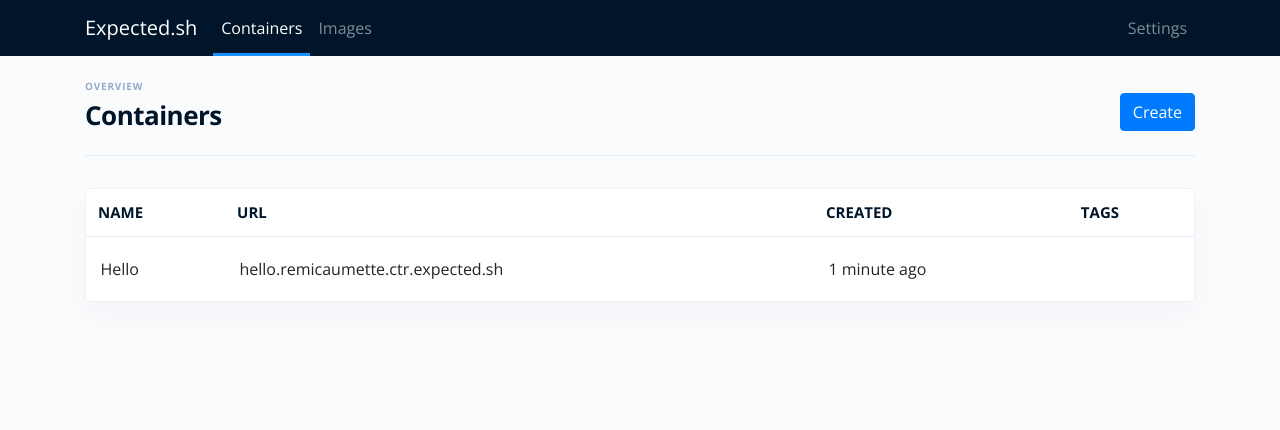
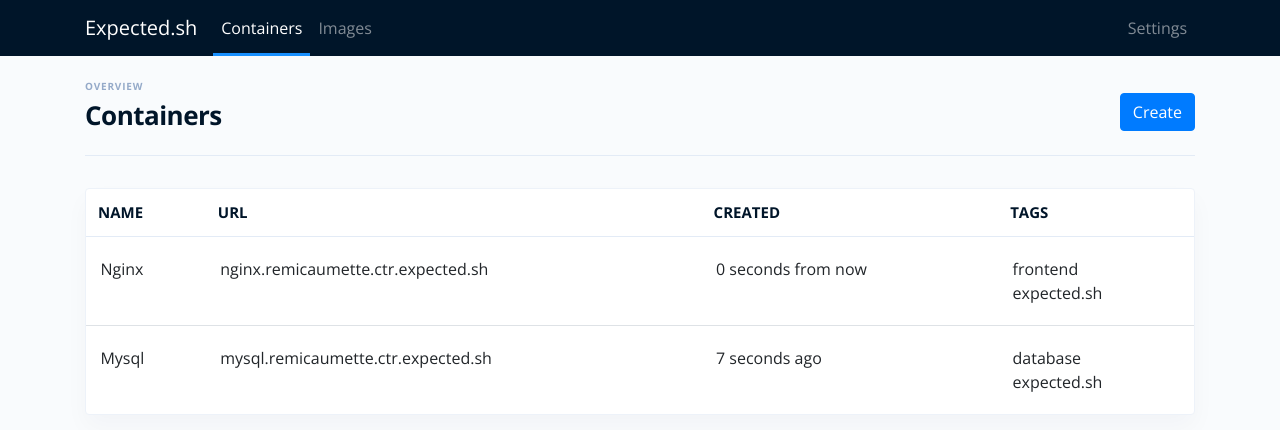
Before and after one commit to expected-archives/old-expected, a React app in the folder dashboard/: page /containers in a window 1280 px wide. Shown: the top 430 px of the page. Built offline with nearby package versions, Linux system fonts and the light colour scheme.

Commit message:
add TableCard component

```diff
--- a/dashboard/package.json
+++ b/dashboard/package.json
@@ -6,8 +6,10 @@
   },
   "devDependencies": {
     "@babel/core": "^7.2.2",
+    "@babel/plugin-proposal-class-properties": "^7.3.0",
     "@babel/preset-env": "^7.3.1",
     "@babel/preset-react": "^7.0.0",
+    "babel-eslint": "^10.0.1",
     "babel-loader": "^8.0.5",
     "css-loader": "^2.1.0",
     "eslint": "^5.13.0",
--- a/dashboard/src/components/Card.jsx
+++ b/dashboard/src/components/Card.jsx
@@ -16,6 +16,7 @@
 
 Card.propTypes = {
     title: PropTypes.string,
+    children: PropTypes.node,
 }
 
 export default Card
--- a/dashboard/src/components/Header.jsx
+++ b/dashboard/src/components/Header.jsx
@@ -24,6 +24,7 @@
 Header.propTypes = {
     title: PropTypes.string.isRequired,
     pretitle: PropTypes.string.isRequired,
+    children: PropTypes.node,
 }
 
 export default Header
--- a/dashboard/src/components/TableCard.jsx
+++ b/dashboard/src/components/TableCard.jsx
@@ -1,6 +1,7 @@
 import React from 'react'
+import PropTypes from 'prop-types'
 
-export default ({ title, children }) => (
+const TableCard = ({ title, dataSource, columns }) => (
     <div className={'card'}>
         {title && (
             <div className={'card-header'}>
@@ -11,21 +12,33 @@
             <table className={'table table-hover'}>
                 <thead>
                     <tr>
-                        <th>Name</th>
-                        <th>URL</th>
-                        <th>Created</th>
-                        <th>Tags</th>
+                        {columns.map(({ title: columnTitle }) => (
+                            <th key={columnTitle}>{columnTitle}</th>
+                        ))}
                     </tr>
                 </thead>
                 <tbody>
-                    <tr>
-                        <td>Hello</td>
-                        <td>hello.remicaumette.ctr.expected.sh</td>
-                        <td>1 minute ago</td>
-                        <td></td>
-                    </tr>
+                    {dataSource.map(data => (
+                        <tr>
+                            {columns.map(({ key, render }) => (
+                                <td>{render ? render(data[key]) : data[key]}</td>
+                            ))}
+                        </tr>
+                    ))}
                 </tbody>
             </table>
         </div>
     </div>
 )
+
+TableCard.propTypes = {
+    title: PropTypes.string,
+    dataSource: PropTypes.arrayOf(PropTypes.object).isRequired,
+    columns: PropTypes.arrayOf(PropTypes.shape({
+        title: PropTypes.string.isRequired,
+        key: PropTypes.string.isRequired,
+        render: PropTypes.func,
+    })).isRequired,
+}
+
+export default TableCard
--- a/dashboard/src/views/list-container.jsx
+++ b/dashboard/src/views/list-container.jsx
@@ -1,68 +1,61 @@
 import React from 'react'
-// import TimeAgo from 'react-timeago'
+import TimeAgo from 'react-timeago'
+import { Link } from 'react-router-dom'
 import { Header, TableCard } from '../components'
-import { Link } from 'react-router-dom'
 
-// const dataSource = [{
-//     key: '1',
-//     name: 'Nginx',
-//     status: 'stopped',
-//     image: 'nginx:latest',
-//     memory: 64,
-//     tags: ['frontend', 'expected.sh'],
-//     deploy_at: new Date(),
-//     created_at: new Date(),
-// }, {
-//     key: '2',
-//     name: 'Mysql',
-//     status: 'started',
-//     image: 'mysql:latest',
-//     memory: 128,
-//     tags: ['database', 'expected.sh'],
-//     deploy_at: new Date(),
-//     created_at: new Date(Date.now() - 7200),
-// }]
+export default class ListContainer extends React.Component {
+    static columns = [
+        {
+            title: 'Name',
+            key: 'name',
+        },
+        {
+            title: 'URL',
+            key: 'url',
+        },
+        {
+            title: 'Created',
+            key: 'created_at',
+            render: createdAt => (
+                <TimeAgo date={createdAt} minPeriod={10} />
+            ),
+        },
+        {
+            title: 'Tags',
+            key: 'tags',
+            render: tags => (
+                <span>
+                    {tags.map(tag => <div>{tag}</div>)}
+                </span>
+            ),
+        },
+    ]
 
-// const columns = [{
-//     title: 'Name',
-//     dataIndex: 'name',
-//     key: 'name',
-// }, {
-//     title: 'Status',
-//     dataIndex: 'status',
-//     key: 'status',
-//     render: tag => (
-//         <Tag
-//             color={tag === 'started' ? 'green' : 'red'}>{tag === 'started' ? 'Started' : 'Stopped'}</Tag>
-//     ),
-// }, {
-//     title: 'Image',
-//     dataIndex: 'image',
-//     key: 'image',
-// }, {
-//     title: 'Memory',
-//     dataIndex: 'memory',
-//     key: 'memory',
-//     render: memory => `${memory}mb`,
-// }, {
-//     title: 'Last deployment',
-//     dataIndex: 'deploy_at',
-//     key: 'deploy_at',
-//     render: deployAt => (
-//         <TimeAgo date={deployAt} minPeriod={10}/>
-//     ),
-// }, {
-//     title: 'Tags',
-//     dataIndex: 'tags',
-//     key: 'tags',
-//     render: tags => (
-//         <span>
-//             {tags.map(tag => <Tag color={'blue'} key={tag}>{tag}</Tag>)}
-//         </span>
-//     ),
-// }]
+    static dataSource = [
+        {
+            key: '1',
+            name: 'Nginx',
+            status: 'stopped',
+            image: 'nginx:latest',
+            url: 'nginx.remicaumette.ctr.expected.sh',
+            memory: 64,
+            tags: ['frontend', 'expected.sh'],
+            created_at: new Date(),
+        },
+        {
+            key: '2',
+            name: 'Mysql',
+            status: 'started',
+            image: 'mysql:latest',
+            url: 'mysql.remicaumette.ctr.expected.sh',
+            memory: 128,
+            tags: ['database', 'expected.sh'],
+            created_at: new Date(Date.now() - 7200),
+        },
+    ]
 
-export default () => (
+    render() {
+        return (
             <div>
                 <Header title={'Containers'} pretitle={'Overview'}>
                     <Link to={'/containers/new'} className={'btn btn-primary'}>
@@ -70,6 +63,8 @@
                     </Link>
                 </Header>
 
-        <TableCard/>
+                <TableCard dataSource={ListContainer.dataSource} columns={ListContainer.columns} />
             </div>
         )
+    }
+}
--- a/dashboard/webpack.config.js
+++ b/dashboard/webpack.config.js
@@ -24,6 +24,7 @@
                     loader: 'babel-loader',
                     options: {
                         presets: ['@babel/preset-env', '@babel/preset-react'],
+                        plugins: ['@babel/plugin-proposal-class-properties'],
                     },
                 },
             },
```
Also changed, not shown: dashboard/.eslintrc.json, 1 other file (tests, documents, lock files or other folders). Lines whose indentation alone changed are shown as unchanged.
